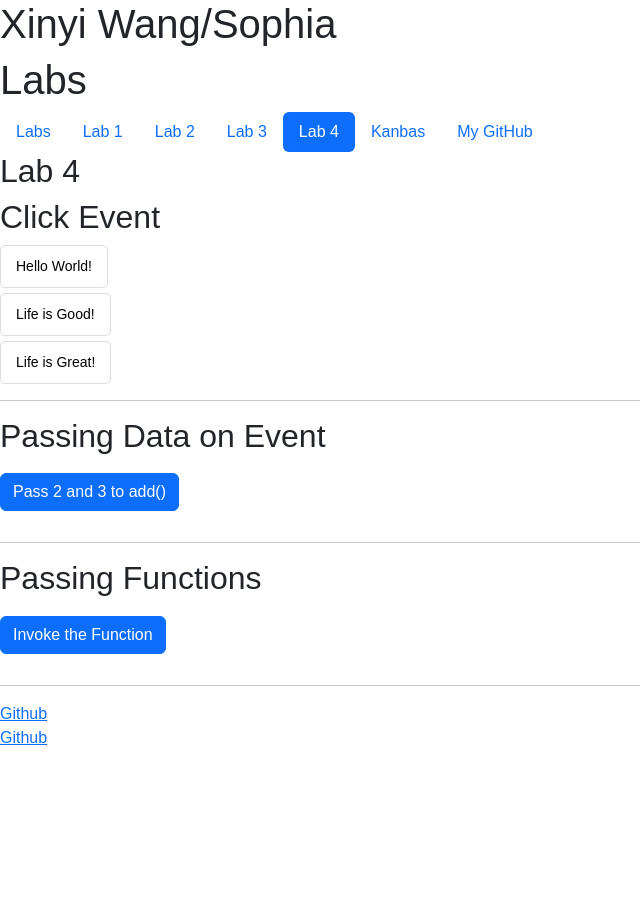
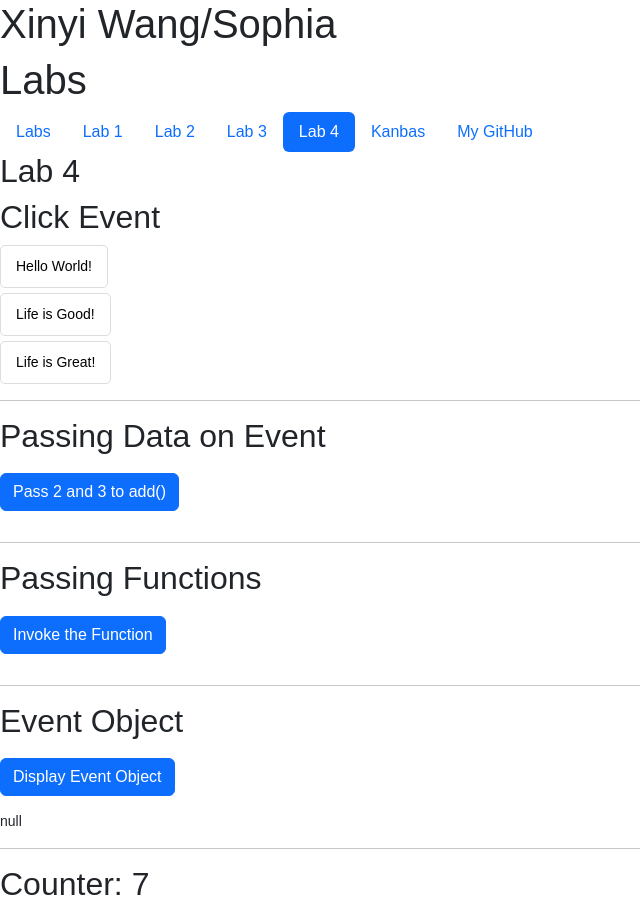
Before and after one commit to thisissophiawang/kanbas-react-web-app, a React (Create React App) app: page /#/Labs/Lab4 in a window 1280 px wide. Shown: the top 909 px of the page, without its empty margins (0-640 px from the left). Before the commit the page ends 800 px from the top, so only its background shows below. Built offline with nearby package versions, Linux system fonts and the light colour scheme.

Commit message:
add counter file and eventobject file.

```diff
--- /dev/null
+++ b/src/Labs/Lab4/Counter.tsx
@@ -0,0 +1,35 @@
+import React, { useState } from "react";
+
+export default function Counter() {
+  //let count = 7;
+  const [count, setCount] = useState(7);
+  console.log(count);
+  return (
+    <div id="wd-counter-use-state">
+      <h2>Counter: {count}</h2>
+      <div style={{ display: 'flex', gap: '10px' }}>
+        <button
+          onClick={() => {
+            setCount(count + 1);
+            console.log(count);
+          }}
+          id="wd-counter-up-click"
+          style={{ backgroundColor: 'green', color: 'white' }}
+        >
+          Up
+        </button>
+        <button
+          onClick={() => {
+            setCount(count - 1);
+            console.log(count);
+          }}
+          id="wd-counter-down-click"
+          style={{ backgroundColor: 'red', color: 'white' }}
+        >
+          Down
+        </button>
+      </div>
+      <hr />
+    </div>
+  );
+}
--- /dev/null
+++ b/src/Labs/Lab4/EventObject.tsx
@@ -0,0 +1,20 @@
+import React, { useState } from "react";
+export default function EventObject() {
+  const [event, setEvent] = useState(null);
+  const handleClick = (e: any) => {
+    e.target = e.target.outerHTML;
+    delete e.view;
+    setEvent(e);
+  };
+  return (
+    <div>
+      <h2>Event Object</h2>
+      <button onClick={(e) => handleClick(e)}
+        className="btn btn-primary"
+        id="wd-display-event-obj-click">
+        Display Event Object
+      </button>
+      <pre>{JSON.stringify(event, null, 2)}</pre>
+      <hr/>
+    </div>
+  );}
--- a/src/Labs/Lab4/index.tsx
+++ b/src/Labs/Lab4/index.tsx
@@ -2,6 +2,8 @@
 import ClickEvent from "./ClickEvent";
 import PassingDataOnEvent from "./PassingDataOnEvent";
 import PassingFunctions from "./PassingFunctions";
+import EventObject from "./EventObject";
+import Counter from "./Counter";
 
 export default function Lab4() {
     function sayHello() {
@@ -14,6 +16,8 @@ export default function Lab4() {
             <ClickEvent />
             <PassingDataOnEvent />
             <PassingFunctions theFunction={sayHello}/>
+            <EventObject />
+            <Counter />
         </div>
     );
 }
```
